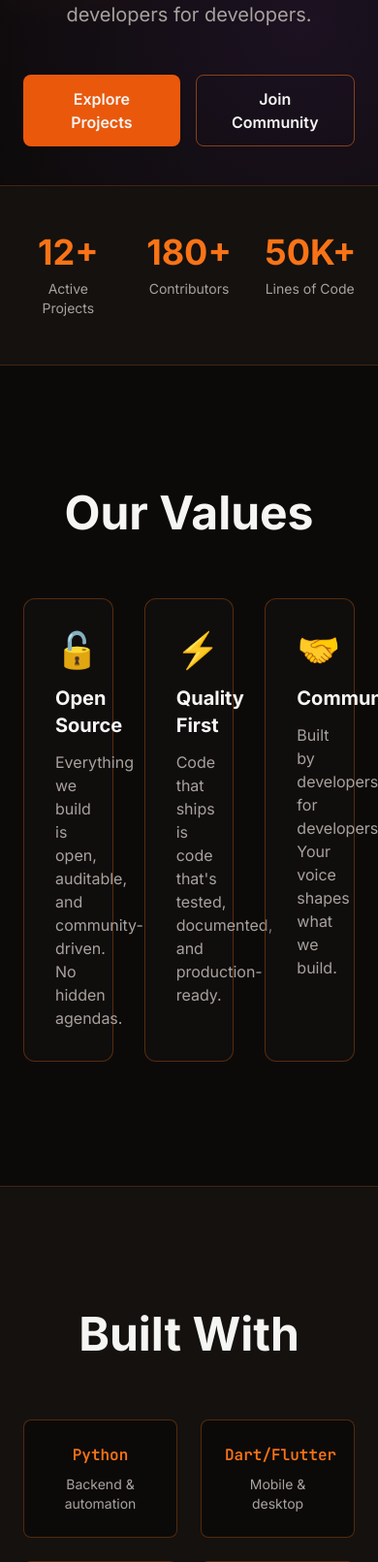
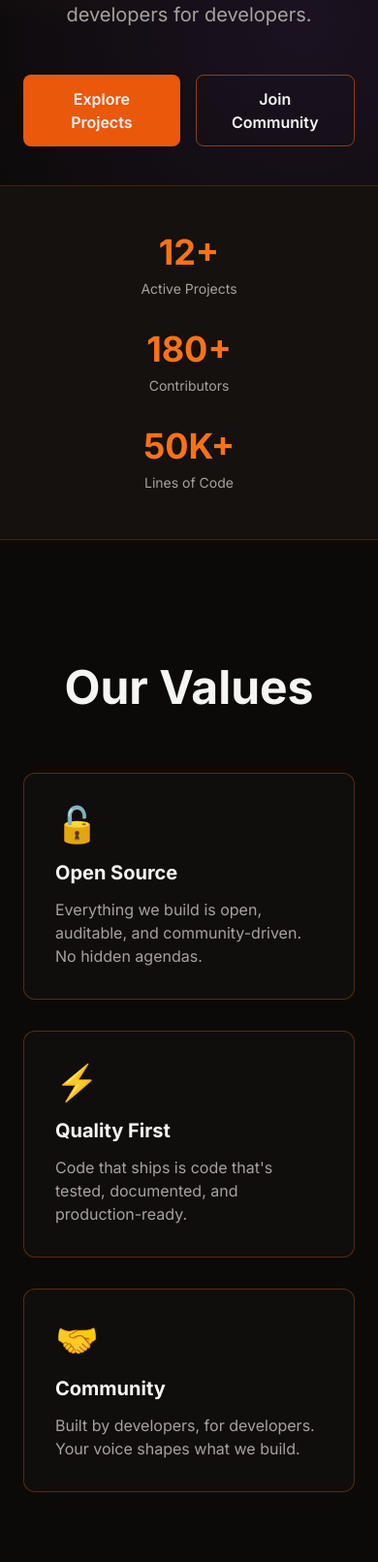
Before and after one commit to Aslamkv/codeforge, a Django app: page / in a window 390 px wide; the page is wider, and only the part inside the window is pictured. Shown: the part 653-2264 px from the top of that part at 97% size. Run offline with Django 4.2, Linux system fonts and the light colour scheme; data comes from the database, SQL or seed files in the repository; data that the repository does not hold is empty; some libraries are stand-ins or nearby versions.

Commit message:
fix: make values, stats, and footer grids responsive (#8)

```diff
--- a/templates/landing/home.html
+++ b/templates/landing/home.html
@@ -80,7 +80,7 @@
 
     <!-- Stats Band -->
     <section class="bg-stone-900/50 border-y border-orange-500/20 py-12">
-        <div class="max-w-7xl mx-auto px-6 grid grid-cols-3 gap-8 text-center">
+        <div class="max-w-7xl mx-auto px-6 grid grid-cols-1 sm:grid-cols-3 gap-8 text-center">
             <div>
                 <div class="text-4xl font-bold text-orange-500">12+</div>
                 <div class="text-stone-400 text-sm mt-2">Active Projects</div>
@@ -100,7 +100,7 @@
     <section class="py-32 bg-stone-950">
         <div class="max-w-7xl mx-auto px-6">
             <h2 class="text-5xl font-bold mb-16 text-center">Our Values</h2>
-            <div class="grid grid-cols-3 gap-8">
+            <div class="grid grid-cols-1 sm:grid-cols-2 lg:grid-cols-3 gap-8">
                 <div class="card-border p-8 rounded-xl bg-stone-900/30">
                     <div class="text-4xl mb-4">🔓</div>
                     <h3 class="text-xl font-bold mb-3">Open Source</h3>
@@ -159,7 +159,7 @@
     <!-- Footer -->
     <footer class="bg-stone-900 border-t border-orange-500/20 py-16">
         <div class="max-w-7xl mx-auto px-6">
-            <div class="grid grid-cols-4 gap-12 mb-12">
+            <div class="grid grid-cols-1 sm:grid-cols-2 lg:grid-cols-4 gap-12 mb-12">
                 <div>
                     <h3 class="font-bold mb-4">Product</h3>
                     <ul class="space-y-2 text-stone-400 text-sm">
```
